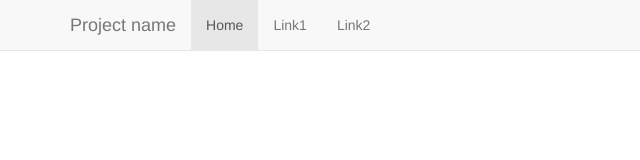
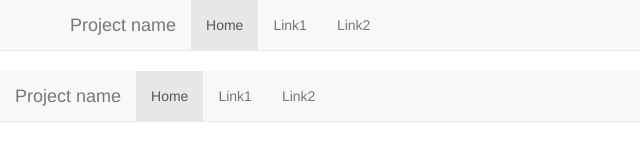
Before and after one commit to helloworld575/BootStrap_learn_projects, a website: page dist/index.html in a window 1280 px wide. Shown: the whole page, without its empty margins (0-640 px from the left). Drawn offline with nearby package versions, Linux system fonts and the light colour scheme.

Commit message:
add respinsive navgation

```diff
--- a/dist/index.html
+++ b/dist/index.html
@@ -37,7 +37,25 @@
                 </div>
             </nav>
         </header>
-
+        <section>
+            <nav role="navigation" class="navbar navbar-static-top navbar-default">
+            <div class="navbar-header">
+                <button type="button" class="navbar-toggle" data-toggle="collapse" data-target=".navbar-collapse">
+                    <span class="icon-bar"></span>
+                    <span class="icon-bar"></span>
+                    <span class="icon-bar"></span>
+                </button>
+                <a class="navbar-brand" href="#">Project name</a>
+            </div>
+            <div class="navbar-collapse collapse">
+                <ul class="nav navbar-nav">
+                    <li class="active"><a href="#">Home</a></li>
+                    <li><a href="#">Link1</a></li>
+                    <li><a href="#">Link2</a></li>
+                </ul>
+            </div>
+            </nav>
+        </section>
         <script src="js/vendor/modernizr-3.5.0.min.js"></script>
         <script src="https://code.jquery.com/jquery-3.2.1.min.js" integrity="sha256-hwg4gsxgFZhOsEEamdOYGBf13FyQuiTwlAQgxVSNgt4=" crossorigin="anonymous"></script>
         <script>window.jQuery || document.write('<script src="js/vendor/jquery-3.2.1.min.js"><\/script>')</script>
```
